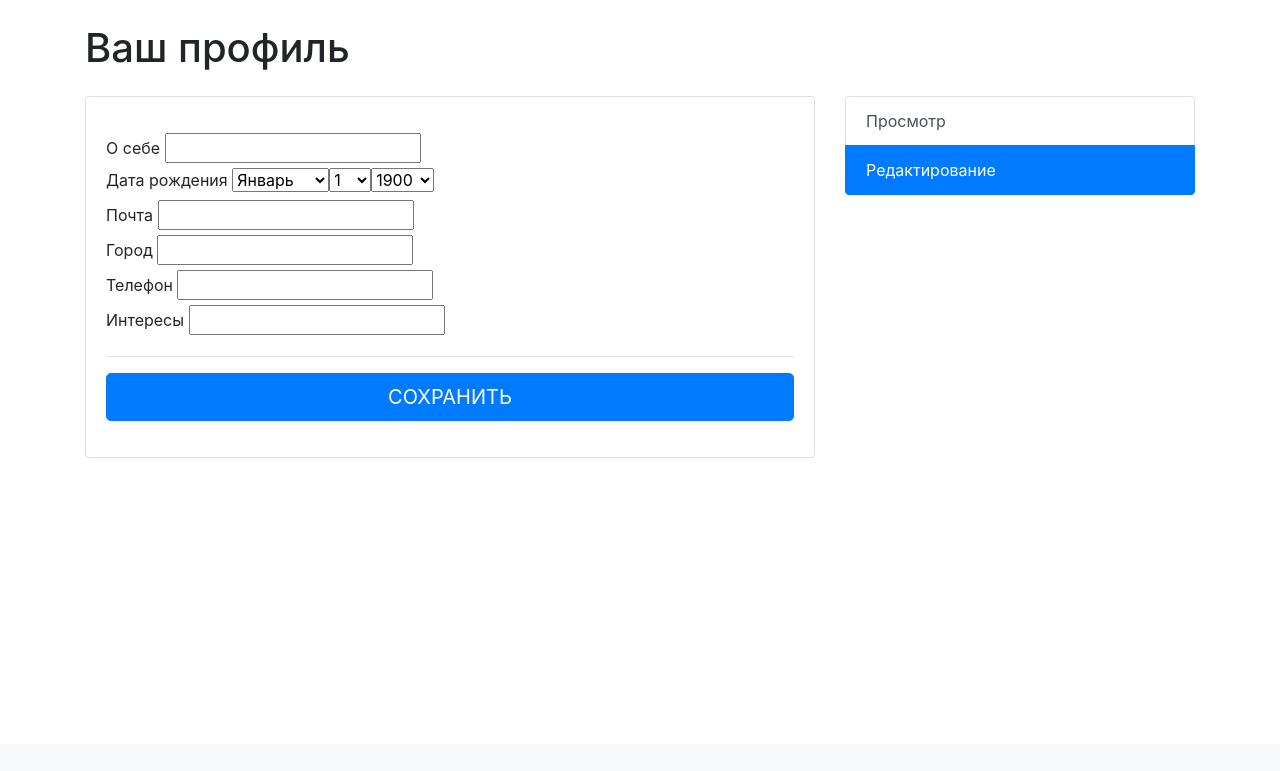
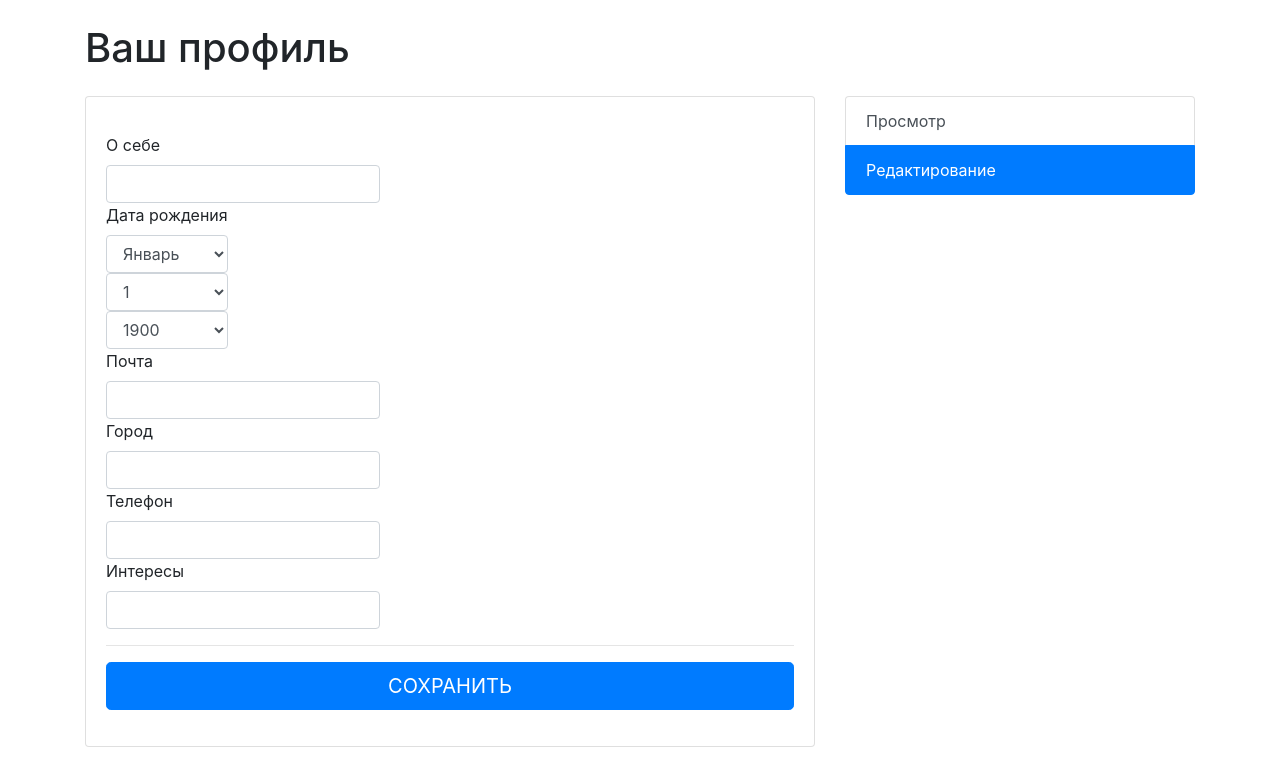
Before and after one commit to Hekzory/RockFrog, a Django app: page /profile/edit/ in a window 1280 px wide. Shown: the part 56-827 px from the top of the page. Before the commit the page ends 514 px from the top, so only its background shows below. Run offline with Django 3.2, Linux system fonts and the light colour scheme; a user stored in the database is signed in; some libraries are stand-ins or nearby versions.

Commit message:
Changed design of profile editing page

```diff
--- a/UserProfile/forms.py
+++ b/UserProfile/forms.py
@@ -3,14 +3,12 @@ from .models import Profile
 from django.core.exceptions import ValidationError
 
 class ProfileForm(forms.Form):
-    about = forms.CharField(max_length=500)
-    birth_date = forms.DateField(widget=forms.SelectDateWidget(years=list(range(1900, 2019))))
-    email = forms.CharField(max_length=50)
-    city = forms.CharField(max_length=30)
-    phone = forms.CharField(max_length=30)
-    interests = forms.CharField(max_length=500)
-
-    #Сделать нормальные типы field
+    about = forms.CharField(max_length=500, widget=forms.TextInput(attrs={'class': 'form-control'}))
+    birth_date = forms.DateField(widget=forms.SelectDateWidget(attrs={'class': 'form-control'}, years=list(range(1900, 2020))))
+    email = forms.CharField(max_length=50, widget=forms.TextInput(attrs={'class': 'form-control'}))
+    city = forms.CharField(max_length=30, widget=forms.TextInput(attrs={'class': 'form-control'}))
+    phone = forms.CharField(max_length=30, widget=forms.TextInput(attrs={'class': 'form-control'}))
+    interests = forms.CharField(max_length=500, widget=forms.TextInput(attrs={'class': 'form-control'}))
 
     def get_about(self):
         return self.cleaned_data['about']
--- a/UserProfile/templates/UserProfile/editprofile.html
+++ b/UserProfile/templates/UserProfile/editprofile.html
@@ -21,8 +21,10 @@
               <p class="card-text">
 
                 <form class="form-signin" action="{% url 'UserProfile:index' %}" method="post">
-                  {% csrf_token %}
-                  <div class="form-label-group">
+              {% csrf_token %}
+
+                <div class="form-row align-items-center">
+                  <div class="col-auto">
                     <label for="inputAbout">О себе</label>
                     {{ form.about }}
                     {% if form.about.errors %}
@@ -31,8 +33,10 @@
                       </div>
                     {% endif %}
                   </div>
+                </div>
 
-                  <div class="form-label-group">
+              <div class="form-row align-items-center">
+                  <div class="col-auto">
                     <label for="inputBirthDate">Дата рождения</label>
                     {{ form.birth_date }}
                     {% if form.birth_date.errors %}
@@ -41,8 +45,10 @@
                       </div>
                     {% endif %}
                   </div>
+              </div>
 
-                  <div class="form-label-group">
+              <div class="form-row align-items-center">
+                  <div class="col-auto">
                     <label for="inputEmail">Почта</label>
                     {{ form.email }}
                     {% if form.email.errors %}
@@ -51,8 +57,10 @@
                       </div>
                     {% endif %}
                   </div>
+                </div>
 
-                  <div class="form-label-group">
+               <div class="form-row align-items-center">
+                  <div class="col-auto">
                     <label for="inputCity">Город</label>
                     {{ form.city }}
                     {% if form.city.errors %}
@@ -61,8 +69,10 @@
                       </div>
                     {% endif %}
                   </div>
+                </div>
 
-                  <div class="form-label-group">
+              <div class="form-row align-items-center">
+                  <div class="col-auto">
                     <label for="inputPhone">Телефон</label>
                     {{ form.phone }}
                     {% if form.phone.errors %}
@@ -71,8 +81,10 @@
                       </div>
                     {% endif %}
                   </div>
+              </div>
 
-                  <div class="form-label-group">
+              <div class="form-row align-items-center">
+                  <div class="col-auto">
                     <label for="inputInterests">Интересы</label>
                     {{ form.interests }}
                     {% if form.interests.errors %}
@@ -81,6 +93,7 @@
                       </div>
                     {% endif %}
                   </div>
+              </div>
 
                   <hr>
                   <button class="btn btn-lg btn-primary btn-block text-uppercase" type="submit">Сохранить</button>
```
